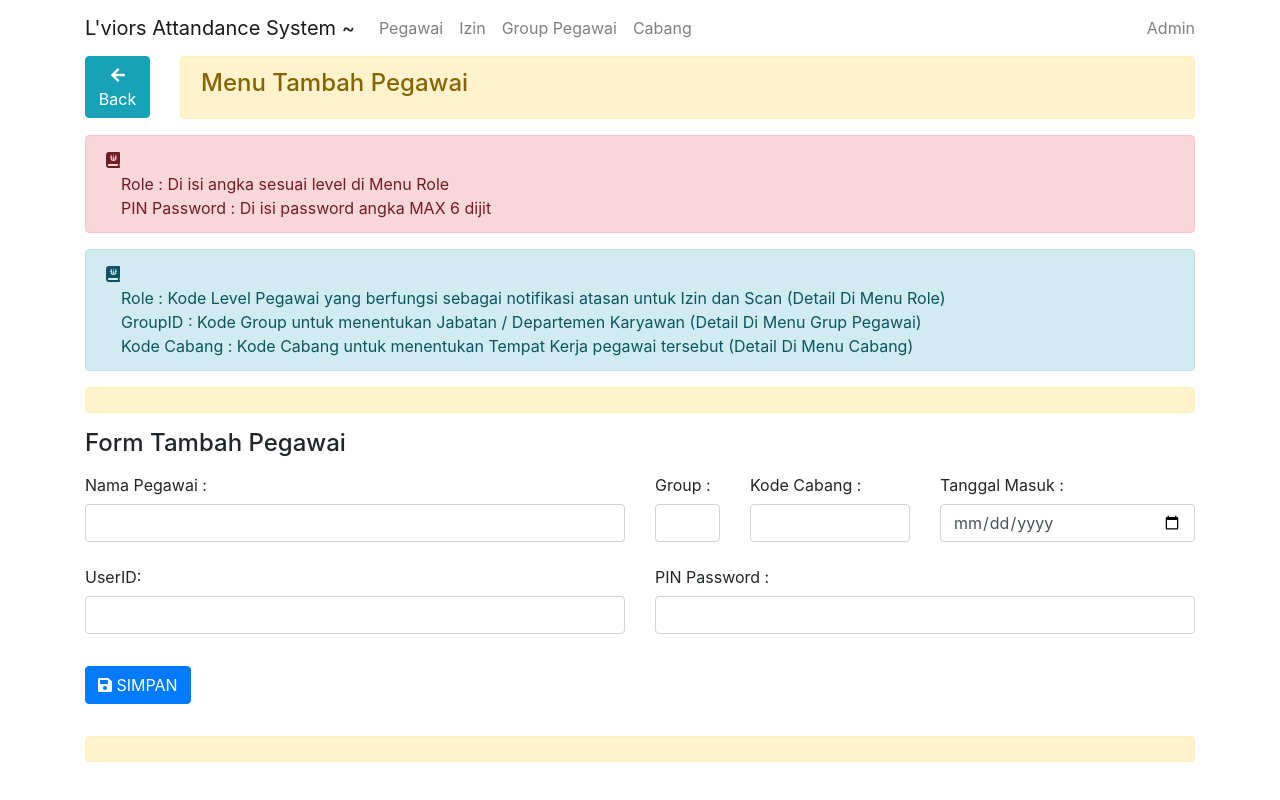
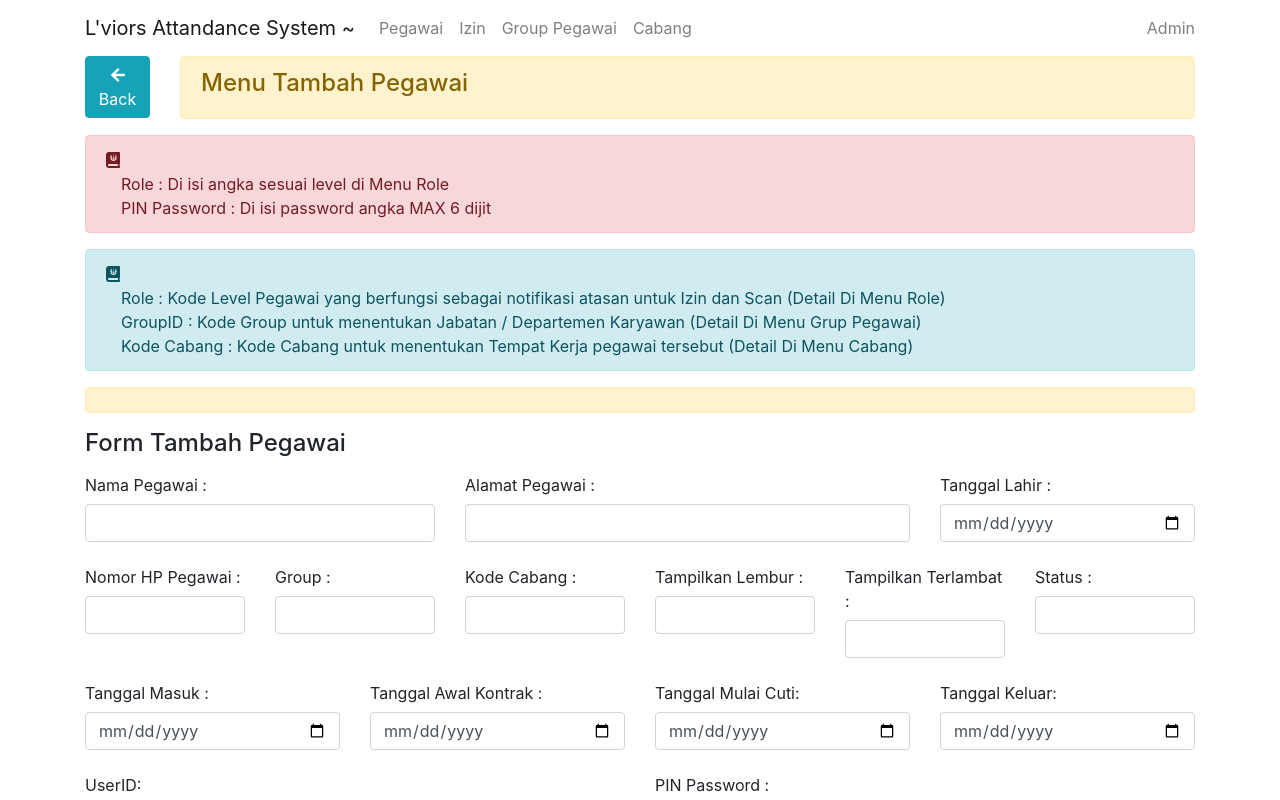
Before and after one commit to skipfortoday/react-admin, a React (Create React App) app: page /create in a window 1280 px wide. Shown: the top 800 px of the page. Built offline with nearby package versions, Linux system fonts and the light colour scheme.

Commit message:
Fix erdit and detail user date

```diff
--- a/src/components/DetailUserComponent.js
+++ b/src/components/DetailUserComponent.js
@@ -31,7 +31,7 @@ const DetailUserComponent = (props) => {
         <tr>
           <td width="200">Tanggal Lahir</td>
           <td width="10">:</td>
-          <td>{props.getUserDetail.LahirHari}/{props.getUserDetail.LahirBulan}/{props.getUserDetail.LahirTahun}</td>
+          <td>{props.getUserDetail.FormatTglLahir}</td>
         </tr>
         <tr>
           <td width="200">Alamat</td>
@@ -61,17 +61,17 @@ const DetailUserComponent = (props) => {
         <tr>
           <td width="200">Tanggal Masuk Kerja</td>
           <td width="10">:</td>
-          <td>{props.getUserDetail.MasukHari}/{props.getUserDetail.MasukBulan}/{props.getUserDetail.MasukTahun}</td>
+          <td>{props.getUserDetail.FormatTglMasuk}</td>
         </tr>
         <tr>
           <td width="200">Tanggal Awal Kontrak</td>
           <td width="10">:</td>
-          <td>{props.getUserDetail.KontrakHari}/{props.getUserDetail.KontrakBulan}/{props.getUserDetail.KontrakTahun}</td>
+          <td>{props.getUserDetail.FormatTglAwalKontrakPertama}</td>
         </tr>
         <tr>
           <td width="200">Tanggal Mulai Cuti</td>
           <td width="10">:</td>
-          <td>{props.getUserDetail.CutiHari}/{props.getUserDetail.CutiBulan}/{props.getUserDetail.CutiTahun}</td>
+          <td>{props.getUserDetail.FormatTglMulaiCuti}</td>
         </tr>
         <tr>
           <td width="200">Tampilkan Lembur</td>
@@ -86,7 +86,7 @@ const DetailUserComponent = (props) => {
         <tr>
           <td width="200">Tanggal Keluar</td>
           <td width="10">:</td>
-          <td>{props.getUserDetail.KeluarHari}/{props.getUserDetail.KeluarBulan}/{props.getUserDetail.KeluarTahun}</td>
+          <td>{props.getUserDetail.FormatTglKeluar}</td>
         </tr>
       </tbody>
     </Table>
--- a/src/components/FormComponent.js
+++ b/src/components/FormComponent.js
@@ -43,11 +43,12 @@ const mapStateToProps = (state) => {
       Pass          : state.users.getUserDetail.Pass,
       Nama          : state.users.getUserDetail.Nama,
       Alamat        : state.users.getUserDetail.Alamat,
-	    TglLahir      : state.users.getUserDetail.TglLahir,
+	    TglLahir      : state.users.getUserDetail.FTglLahir,
     	HP            : state.users.getUserDetail.HP,
-	    TglMasuk      : state.users.getUserDetail.Tglmasuk,
-	    TglMulaiCuti  : state.users.getUserDetail.TglMulaiCuti,
-      TglAwalKontrakPertama : state.users.getUserDetail.TglAwalKontrakPertama,
+      TglMasuk      : state.users.getUserDetail.FTglMasuk,
+      TglKeluar     : state.users.getUserDetail.FTglKeluar,
+	    TglMulaiCuti  : state.users.getUserDetail.FTglMulaiCuti,
+      TglAwalKontrakPertama : state.users.getUserDetail.FTglAwalKontrakPertama,
       GroupID       : state.users.getUserDetail.GroupID,
       KodeCabang    : state.users.getUserDetail.KodeCabang,
       Status        : state.users.getUserDetail.Status,
@@ -62,7 +63,7 @@ class FormComponent extends Component {
     return (
       <form onSubmit={this.props.handleSubmit}>
         <FormGroup row>
-          <Col md={6}>
+          <Col md={4}>
             <FormGroup>
               <Field
                 type="text"
@@ -73,7 +74,41 @@ class FormComponent extends Component {
             </FormGroup>
           </Col>
 
-          <Col md={1}>
+          <Col md={5}>
+            <FormGroup>
+              <Field
+                type="text"
+                name="Alamat"
+                component={renderField}
+                label="Alamat Pegawai :"
+              />
+            </FormGroup>
+          </Col>
+
+          <Col md={3}>
+            <FormGroup>
+              <Field
+                type="date"
+                name="TglLahir"
+                component={renderField}
+                label="Tanggal Lahir :"
+              />
+            </FormGroup>
+          </Col>
+
+          <Col md={2}>
+            <FormGroup>
+              <Field
+                type="number"
+                name="HP"
+                component={renderField}
+                label="Nomor HP Pegawai :"
+              />
+            </FormGroup>
+          </Col>
+
+
+          <Col md={2}>
             <FormGroup>
               <Field
                 type="text"
@@ -95,6 +130,39 @@ class FormComponent extends Component {
             </FormGroup>
           </Col>
 
+          <Col md={2}>
+            <FormGroup>
+              <Field
+                type="text"
+                name="TampilkanLembur"
+                component={renderField}
+                label="Tampilkan Lembur :"
+              />
+            </FormGroup>
+          </Col>
+
+          <Col md={2}>
+            <FormGroup>
+              <Field
+                type="text"
+                name="TampilkanTerlambat"
+                component={renderField}
+                label="Tampilkan Terlambat :"
+              />
+            </FormGroup>
+          </Col>
+
+          <Col md={2}>
+            <FormGroup>
+              <Field
+                type="number"
+                name="Status"
+                component={renderField}
+                label="Status :"
+              />
+            </FormGroup>
+          </Col>
+
           <Col md={3}>
             <FormGroup>
               <Field
@@ -102,6 +170,39 @@ class FormComponent extends Component {
                 name="TglMasuk"
                 component={renderField}
                 label="Tanggal Masuk :"
+              />
+            </FormGroup>
+          </Col>
+
+          <Col md={3}>
+            <FormGroup>
+              <Field
+                type="date"
+                name="TglAwalKontrakPertama"
+                component={renderField}
+                label="Tanggal Awal Kontrak :"
+              />
+            </FormGroup>
+          </Col>
+
+          <Col md={3}>
+            <FormGroup>
+              <Field
+                type="date"
+                name="TglMulaiCuti"
+                component={renderField}
+                label="Tanggal Mulai Cuti:"
+              />
+            </FormGroup>
+          </Col>
+
+          <Col md={3}>
+            <FormGroup>
+              <Field
+                type="date"
+                name="TglKeluar"
+                component={renderField}
+                label="Tanggal Keluar:"
               />
             </FormGroup>
           </Col>
--- a/src/components/TableComponent.js
+++ b/src/components/TableComponent.js
@@ -108,7 +108,7 @@ const TableComponent = (props) => {
             </Button>
 
             <Link to={"laporan/" + row.UserID}>
-              <Button outline color="primary" className="mr-2">
+              <Button color="info" className="mr-2">
                 <FontAwesomeIcon icon={faBook} /> Laporan
               </Button>
             </Link>
```
Also changed, not shown: 1 other file (tests, documents, lock files or other folders).
